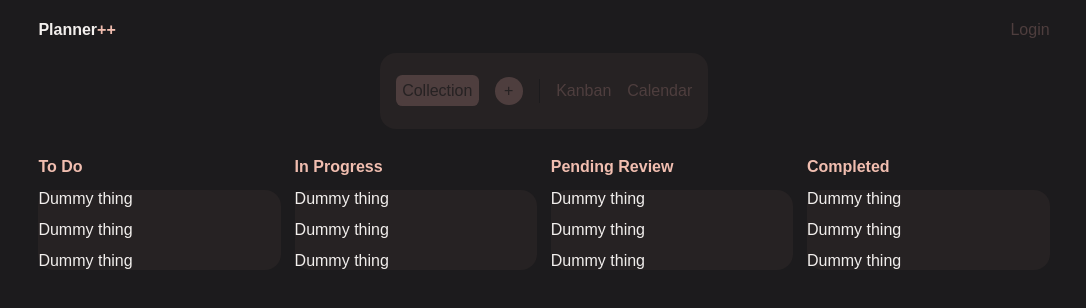
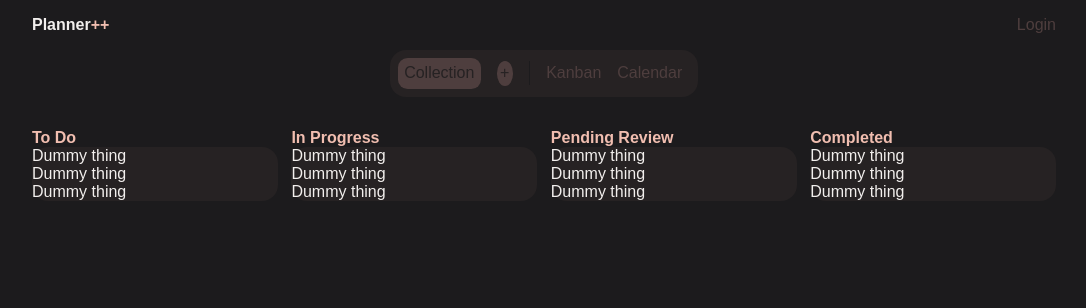
Before and after one commit to Airiinnn/plannerpp-app, a React (Create React App) app: page / in a window 1280 px wide. Shown: the top 308 px of the page, without its empty margins (96-1182 px from the left). Built offline with nearby package versions, Linux system fonts and the light colour scheme.

Commit message:
Minor styling changes.

```diff
--- a/src/components/Dropdown/dropdown.scss
+++ b/src/components/Dropdown/dropdown.scss
@@ -2,7 +2,7 @@
 
 .dropdown__button {
   border: none;
-  border-radius: 0.4em;
+  border-radius: 0.6em;
   color: $sub-alt-color;
   padding: 0.4em;
   cursor: pointer;
--- a/src/containers/Header/header.scss
+++ b/src/containers/Header/header.scss
@@ -5,6 +5,7 @@
   display: flex;
   align-items: center;
   justify-content: space-between;
+  margin: 1em;
 }
 
 .header__app-name {
--- a/src/containers/Navbar/navbar.scss
+++ b/src/containers/Navbar/navbar.scss
@@ -8,7 +8,8 @@
   background: $sub-alt-color;
   border: none;
   border-radius: 1em;
-  padding: 1em;
+  padding: 0.5em 1em 0.5em 0.5em;
+  margin-bottom: 2em;
 }
 
 .navbar__spacer {
--- a/src/styles/global.scss
+++ b/src/styles/global.scss
@@ -5,14 +5,15 @@
   scroll-behavior: smooth;
 }
 
+* {
+  margin: 0;
+  padding: 0;
+  font-size: 1em;
+}
+
 h1, h2, h3, h4, h5, h6, p {
-  font-size: 1em;
   font-weight: normal;
   color: $text-color;
-}
-
-button {
-  font-size: 1em;
 }
 
 a {
--- a/src/views/Kanban/kanban.scss
+++ b/src/views/Kanban/kanban.scss
@@ -6,5 +6,4 @@
   display: flex;
   align-items: flex-start;
   justify-content: space-between;
-  margin-top: 1em;
 }
```
